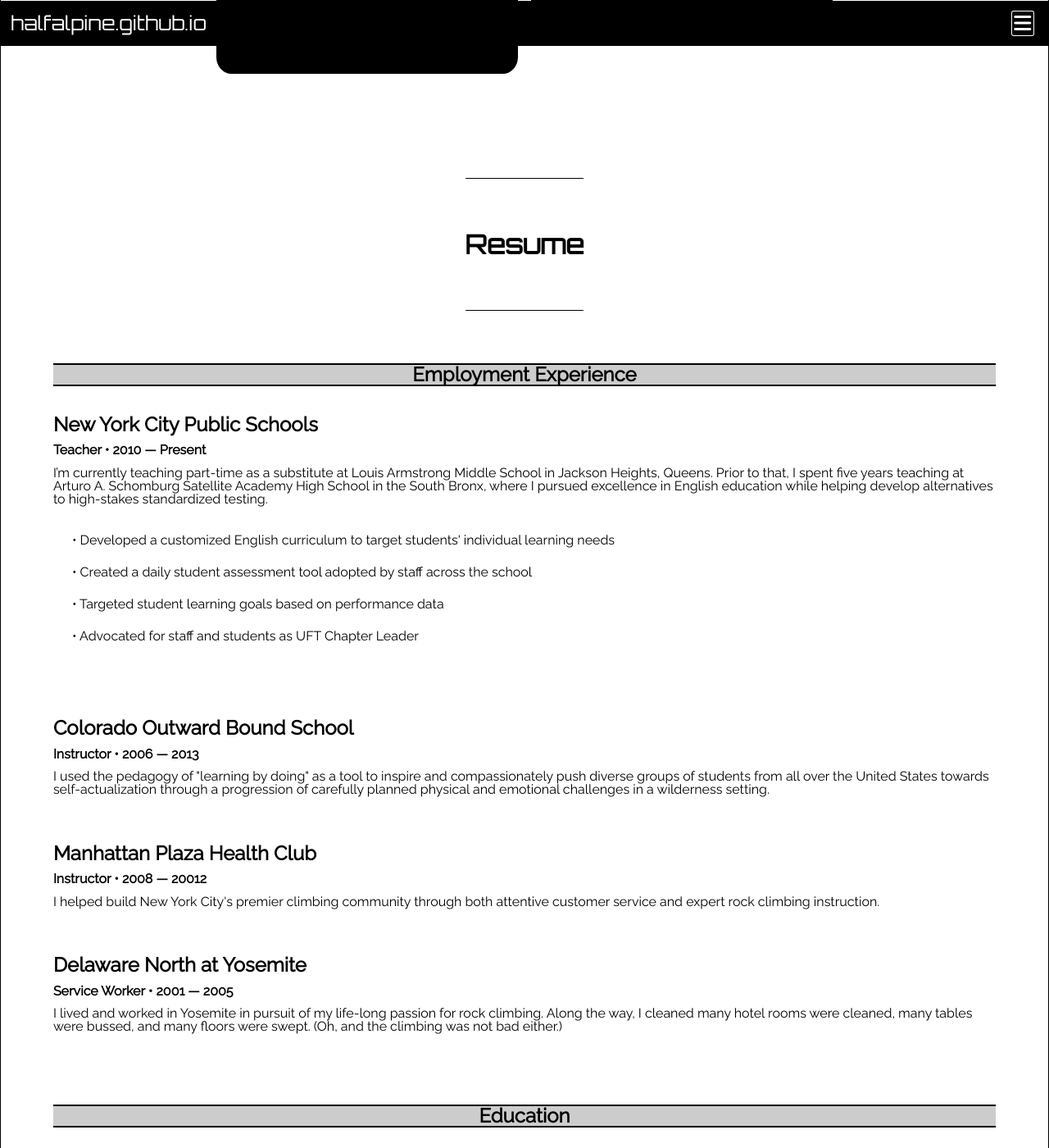
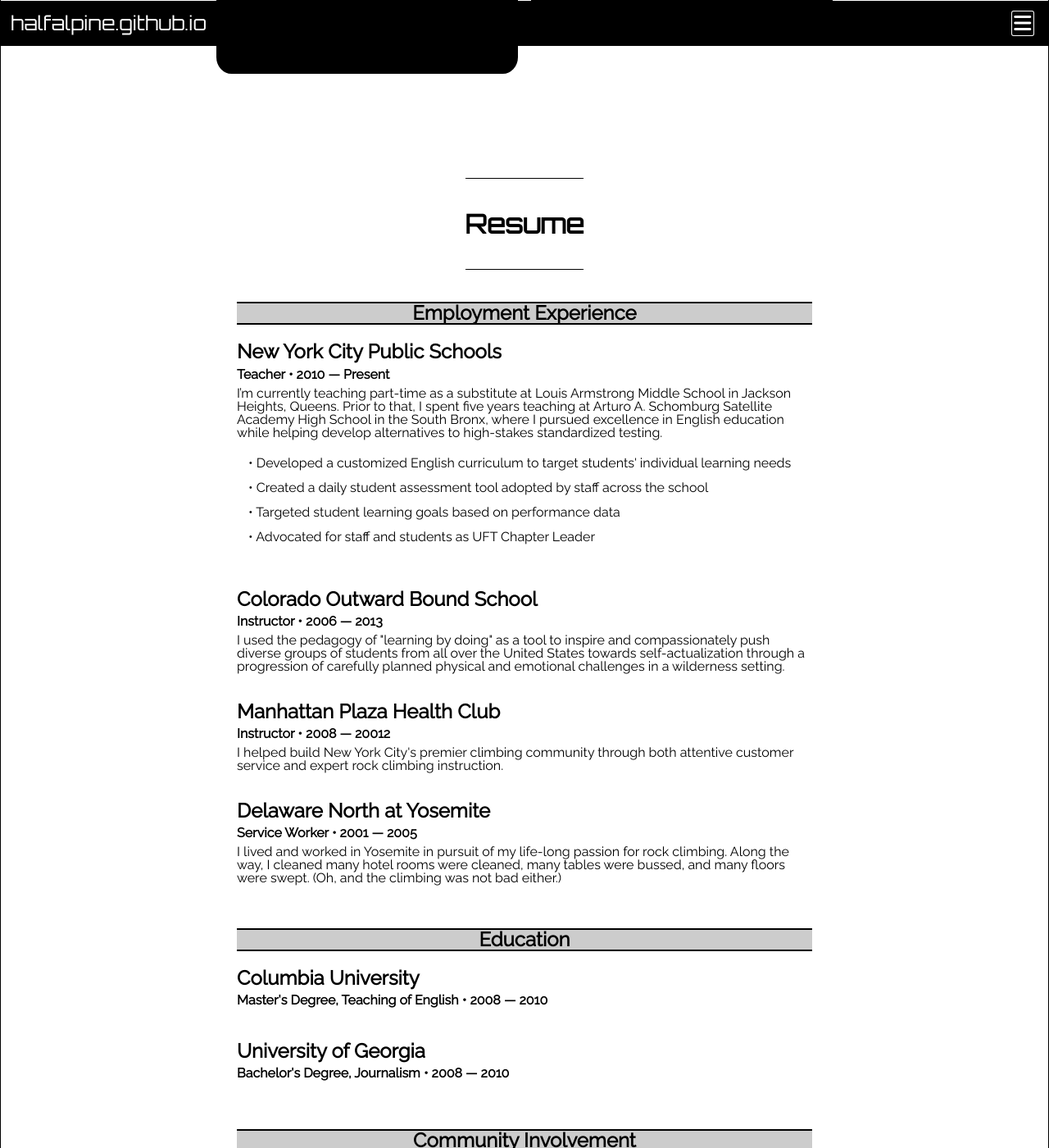
Before and after one commit to halfalpine/halfalpine.github.io, a Jekyll site: the page built from index.html, in a window 1280 px wide and 1400 px high, scrolled down 2202 px. Shown: the whole window at 82% size. Built offline with Jekyll 4.4.1, drawn with Linux system fonts in a browser that asks for light colours; nearby versions of some CDN libraries.

Commit message:
Resume centered on big screen

```diff
--- a/_sass/_resume.sass
+++ b/_sass/_resume.sass
@@ -33,3 +33,14 @@
 
   li
     padding: 1% 2%
+
+@media (min-width: 415px) and (max-width: 768px)
+
+
+
+@media (min-width: 769px)
+
+  #resume .container
+    max-width: 780px
+    width: 80%
+    margin: auto
```
